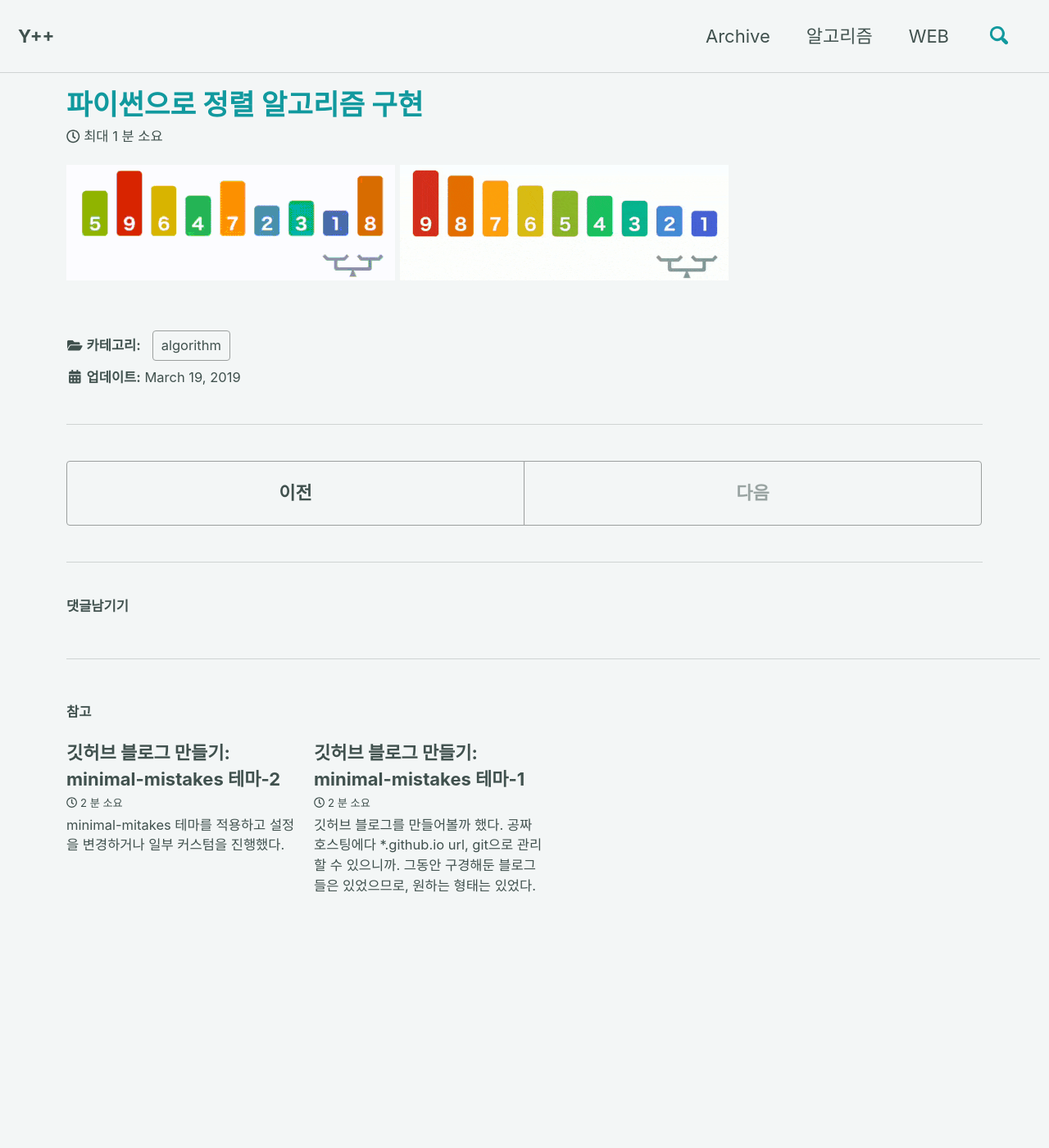
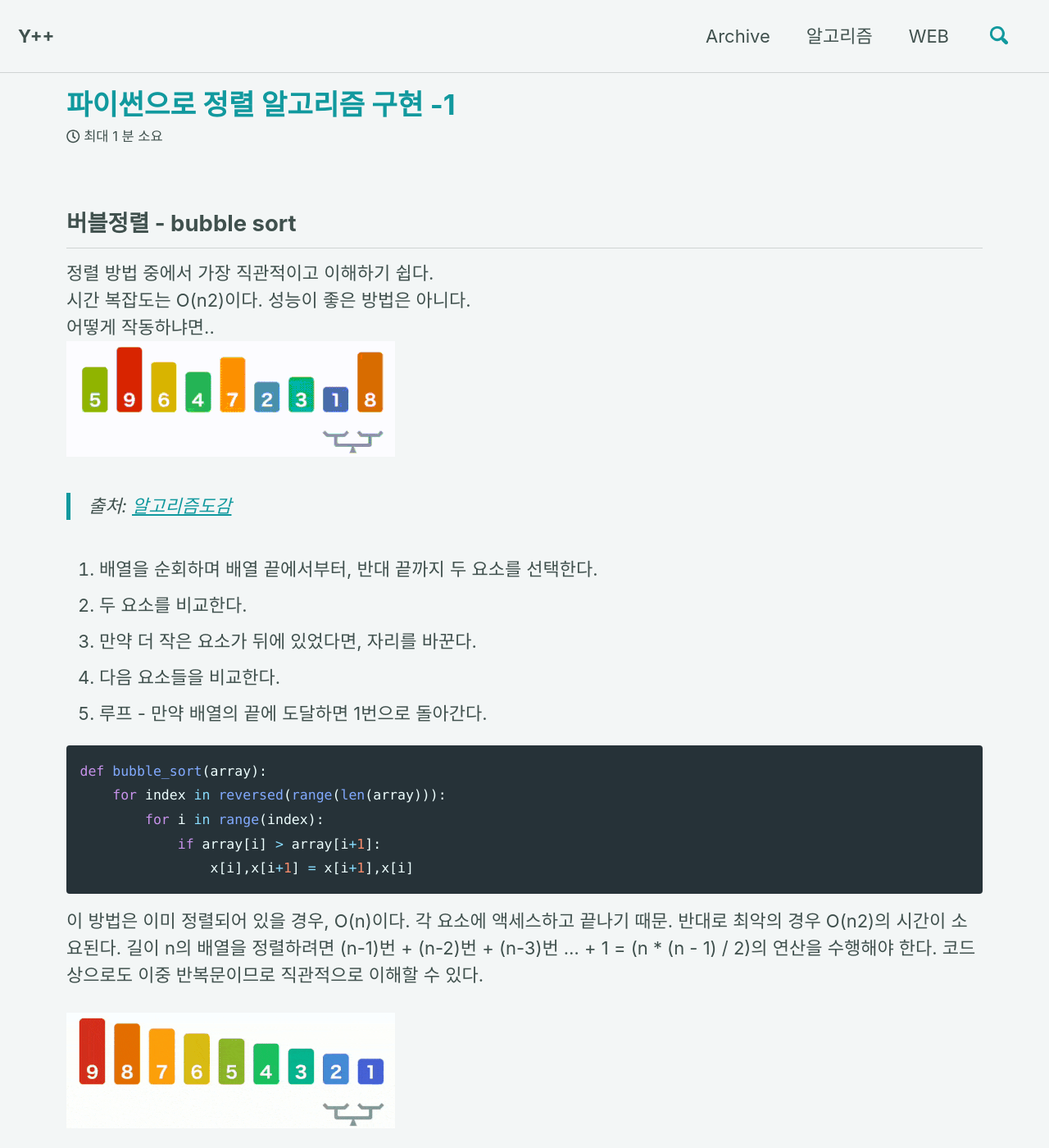
Before and after one commit to andole87/andole87.github.io, a Jekyll site: the page built from _posts/2019-03-19-sorting-alg.md, in a window 1280 px wide and 1400 px high. Shown: the whole window at 82% size. Built offline with Jekyll 4.4.1, drawn with Linux system fonts in a browser that asks for light colours; cached includes are drawn as plain includes; comment, search, counter and statistics services are not loaded.

Commit message:
edit blog

````diff
--- a/_posts/2019-03-19-sorting-alg.md
+++ b/_posts/2019-03-19-sorting-alg.md
@@ -1,9 +1,36 @@
 ---
 published: true
 layout: single
-title: "파이썬으로 정렬 알고리즘 구현"
+title: "파이썬으로 정렬 알고리즘 구현 -1"
 category: algorithm
 comments: true
 ---
+## 버블정렬 - bubble sort
+
+정렬 방법 중에서 가장 직관적이고 이해하기 쉽다.
+시간 복잡도는 O(n2)이다. 성능이 좋은 방법은 아니다.
+어떻게 작동하냐면..
 ![bubble sort](/../assets/BubbleSort_Avg_case.gif)
+> 출처: [알고리즘도감](algorithm.wiki/ko/app/)
+
+1. 배열을 순회하며 배열 끝에서부터, 반대 끝까지 두 요소를 선택한다.
+2. 두 요소를 비교한다.
+3. 만약 더 작은 요소가 뒤에 있었다면, 자리를 바꾼다.
+4. 다음 요소들을 비교한다.
+5. 루프 - 만약 배열의 끝에 도달하면 1번으로 돌아간다.
+
+```python
+def bubble_sort(array):
+    for index in reversed(range(len(array))):
+        for i in range(index):
+            if array[i] > array[i+1]:
+                x[i],x[i+1] = x[i+1],x[i]
+```
+
+이 방법은 이미 정렬되어 있을 경우, O(n)이다. 각 요소에 액세스하고 끝나기 때문.
+반대로 최악의 경우 O(n2)의 시간이 소요된다. 길이 n의 배열을 정렬하려면
+(n-1)번 + (n-2)번 + (n-3)번 ... + 1 = (n * (n - 1) / 2)의 연산을 수행해야 한다.
+코드상으로도 이중 반복문이므로 직관적으로 이해할 수 있다.
+
 ![worst case](/../assets/BubbleSort_worst_case.gif)
+> 출처: [알고리즘도감](algorithm.wiki/ko/app/)
````
